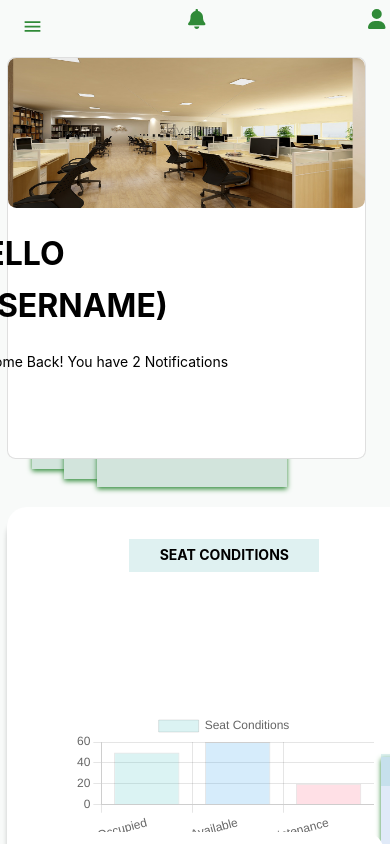
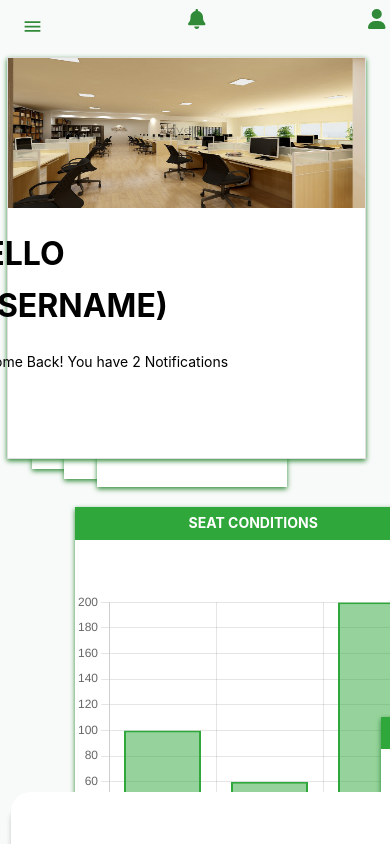
Before and after one commit to aldwin97/Seatplan-TypSc, a React (Create React App) app in the folder FrontEnd/seat-front/: page /dashboardPage in a window 390 px wide. Built offline with nearby package versions, Linux system fonts and the light colour scheme.

Commit message:
Dashboard-Elements Update

```diff
--- a/FrontEnd/seat-front/src/dashboard_component/dashboardPage.module.css
+++ b/FrontEnd/seat-front/src/dashboard_component/dashboardPage.module.css
@@ -394,7 +394,6 @@ body {
       .cardimg {
         background-size: 100% 100%;
         width: 100%;
-        border-radius: .60rem;
         background-image: url('./../assets/loginbg.jpg');
       }
       .card {
@@ -412,10 +411,9 @@ body {
         flex-direction: column;
         min-width: 0;
         word-wrap: break-word;
-        background-color: #fff;
         background-clip: border-box;
         border: 1px solid rgba(0,0,0,.125);
-        border-radius: .60rem;
+        box-shadow: 0 2px 5px #308a38;
           }
 
       .cardtitle {
@@ -465,23 +463,19 @@ body {
         border-radius: 20px;
       }
 
-      .card5 {
+     .card5  {
         align-items: center;
         margin-left: 18%;
         height: 400px;
         width: 355px;
         background-color: white;
-        box-shadow: 0 10px 5px rgba(0, 0, 0, 0.2);
+        box-shadow: 0 2px 5px #308a38;
         text-align: center;
         margin-top: 15px;
-        border-radius: 20px;
+        border-radius: 0px;
+        flex-direction: column;
+        justify-content: center;
 
-      }
-
-      .cardtitle5 {
-        font-weight: bold;
-        font-size: 18px;
-        margin-top: 10px;
       }
 
 
@@ -492,30 +486,14 @@ body {
         justify-content: center;
         align-items: center;
         padding: 20px;
-        border-radius: 20px;
         width: 117%;
         height: 430px;
         padding: 20px;
-
         background-color: white;
         box-shadow: 0 10px 5px rgba(0, 0, 0, 0.2);
         text-align: center;
         border-radius: 20px;
       }
-
-      .cardtitle9 {
-        font-weight: bold;
-        font-size: 18px;
-        margin-top: 10px;
-      }
-
-
-      /* Add custom styles for card images and other classes as needed */
-
-
-      /* Add custom styles for card images and other classes as needed */
-
-
 
 
       .card0:hover {
@@ -611,15 +589,7 @@ width: 357px;
     margin-left: -1%;
   }
 
-  .card5,
-  .card9 {
-    display: flex;
-    flex-direction: column;
-    align-items: center;
-    padding: 20px;
-    width: 110%;
-    margin-left: -1%;
-  }
+
 
   .cardtitle9 {
     font-size: 18px;
@@ -679,7 +649,7 @@ width: 357px;
   padding: 20px;
   height: 150px;
   width: 150px;
-  background-color: #D2E4DC;
+  background-color: #ffffff;
   box-shadow: 0 2px 5px #308a38;
   text-align: center;
   border-radius: 0;
@@ -718,28 +688,17 @@ width: 357px;
 
 .cardtitle2{
   position: absolute;
-  background-color: rgba(98, 186, 185, 0.2);
+  background-color: #2FA73A;
   top: 0px;
   left: 0;
   right: 0;
   padding: 5px;
-  color: #000000;
+  color: #ffffff;
   text-align: center;
   font-weight: bold;
 
 }
-.cardtitle6{
-  position: absolute;
-  background-color: rgba(98, 186, 185, 0.2);
-  top: 0px;
-  left: 0;
-  right: 0;
-  padding: 5px;
-  color: #000000;
-  text-align: center;
-  font-weight: bold;
-  z-index: -2;
-}
+
 .card3 {
   align-items: center;
   margin-top: -185px;
@@ -749,7 +708,7 @@ width: 357px;
   padding: 20px;
   height: 150px;
   width: 150px;
-  background-color: #D2E4DC;
+  background-color: #ffffff;
   box-shadow: 0 2px 5px #308a38;
   text-align: center;
   border-radius: 0;
@@ -766,7 +725,7 @@ width: 357px;
   padding: 20px;
   height: 150px;
   width: 150px;
-  background-color: #D2E4DC;
+  background-color: #ffffff;
   box-shadow: 0 2px 5px #308a38;
   text-align: center;
   border-radius: 0;
@@ -778,24 +737,23 @@ width: 357px;
   padding: 20px;
   height: 150px;
   width: 150px;
-  background-color: rgba(211, 226, 245, 0.7);
+  background-color:#ffffff;
   box-shadow: 0 2px 5px #308a38;
   text-align: center;
   border-radius: 0;
 }
 
 .cardtitle3 {
-  background-color: rgba(98, 186, 185, 0.2);
+  background-color:  #2FA73A;
   width: 180px;
   padding: 5px;
-  top: -138px;
-  color: #000000;
+  top: -135px;
+  color: #ffffff;
   text-align: center;
   font-weight: bold;
   position: relative;
   z-index: 2;
 }
-
 
 .card7,
 .card8,
@@ -811,7 +769,7 @@ width: 357px;
   padding: 20px;
   height: 150px;
   width: 150px;
-  background-color: rgba(211, 226, 245, 0.7);
+  background-color: #ffffff;
   box-shadow: 0 2px 5px #308a38;
   text-align: center;
   border-radius: 0;
@@ -824,7 +782,7 @@ width: 357px;
   padding: 20px;
   height: 150px;
   width: 150px;
-  background-color: rgba(211, 226, 245, 0.7);
+  background-color: #ffffff;
   box-shadow: 0 2px 5px #308a38;
   text-align: center;
   border-radius: 0;
@@ -847,14 +805,22 @@ width: 357px;
 
 }
 .chartcontainer {
-  position: relative;
+  display: flex;
+  justify-content: center; /* Center the canvas horizontally */
+  align-items: center; /* Center the canvas vertically */
   width: 100%; /* Set the width to 100% to fill the container */
   height: 400px;
-  margin-top: 10px; /* Set the initial height for the bar graph (change to your desired value) */
 }
 
 /* Style for the chart canvas */
 .chartcontainer canvas {
-  width: 100%; /* Ensure the canvas fills the entire container width */
-  height: 100%; /* Ensure the canvas fills the entire container height */
+  width: 100%;
+  height: 100%;
 }
+.charttitle{
+  background-color:  #2FA73A;
+  font-weight: bold;
+  width: 97.5%;
+  color:#ffffff;
+  padding: 5px;
+}
--- a/FrontEnd/seat-front/src/dashboard_component/dashboardPage.tsx
+++ b/FrontEnd/seat-front/src/dashboard_component/dashboardPage.tsx
@@ -7,12 +7,16 @@ import { FontAwesomeIcon } from '@fortawesome/react-fontawesome';
 import { faUser, faBell, faPowerOff, faFaceSmile } from '@fortawesome/free-solid-svg-icons';
 import { useNavigate } from 'react-router-dom';
 import Chart from 'chart.js/auto';
+import { Card, Image } from 'semantic-ui-react';
+
+
 
 
 
 
 
 const DashboardPage: React.FC = () => {
+  const chartHeight = 250;
   const chartRef = useRef<HTMLCanvasElement | null>(null);
   const myChart = useRef<Chart | null>(null);
   useEffect(() => {
@@ -27,31 +31,40 @@ const DashboardPage: React.FC = () => {
         myChart.current = new Chart(ctx, {
           type: 'bar',
           data: {
-            labels: ['Occupied', 'Available', 'Under Maintenance'],
+            labels: ['Occupied', 'Available', 'Under Repair'],
             datasets: [
               {
                 label: 'Seat Conditions',
-                data: [50, 60, 20],
-                backgroundColor: [ 'rgba(75, 192, 192, 0.2)',
-                'rgba(54, 162, 235, 0.2)',
-                'rgba(255, 99, 132, 0.2)'],
-                borderWidth: 1,
+                data: [100, 60, 200],
+                backgroundColor: [ 'rgba(47, 167, 58, 0.5)',
+                'rgba(47, 167, 58, 0.5)',
+                'rgba(47, 167, 58, 0.5)'],
+                borderColor: '#2FA73A',
+                borderWidth: 2,
 
 
               },
             ],
           },
           options: {
+            indexAxis: 'x',
             scales: {
-              y: {
+              x: {
                 beginAtZero: true,
 
+              },
+
+            },
+            plugins: {
+              legend: {
+                display: false, // Set display to false to remove the legend and small squares
               },
             },
           },
         });
       }
     }
+
     return () => {
       if (myChart.current) {
         myChart.current.destroy(); // Clean up the chart on unmount
@@ -191,11 +204,11 @@ const DashboardPage: React.FC = () => {
           </div>
           <div>
           <div className={styles.card5}>
-    <svg className={styles.cardimg5}></svg>
-    <div className={styles.cardtitle3}>SEAT CONDITIONS</div>
-    <div >
-      <canvas ref={chartRef} />
+          <div className={styles.charttitle}>SEAT CONDITIONS</div>
+    <div className={styles.chartcontainer} >
+      <canvas ref={chartRef}style={{  height: `${chartHeight}px` }}/>
     </div>
+
   </div>
           </div>
           <div className={styles.card6}>
@@ -211,8 +224,6 @@ const DashboardPage: React.FC = () => {
           </div>
 
           <div className={styles.card8}>
-            <svg className={styles.cardimg8}></svg>
-
             <div className={styles.cardimg3}><PeopleOutlineRounded style={{ fontSize: 42 }}/></div>
           <div className={styles.cardcount2 }>45</div>
             <div className={styles.cardtitle3}>REGULAR EMPLOYEE</div>
@@ -225,7 +236,8 @@ const DashboardPage: React.FC = () => {
           <div className={styles.scrollable}>
           <div className={styles.card9}>
             <svg className={styles.cardimg9}></svg>
-            <div className={styles.cardtitle3}>RECENT COMMENTS</div>
+            <div className={styles.cardtitle4}>RECENT COMMENTS</div>
+
           </div></div>
     </form>
 
```
